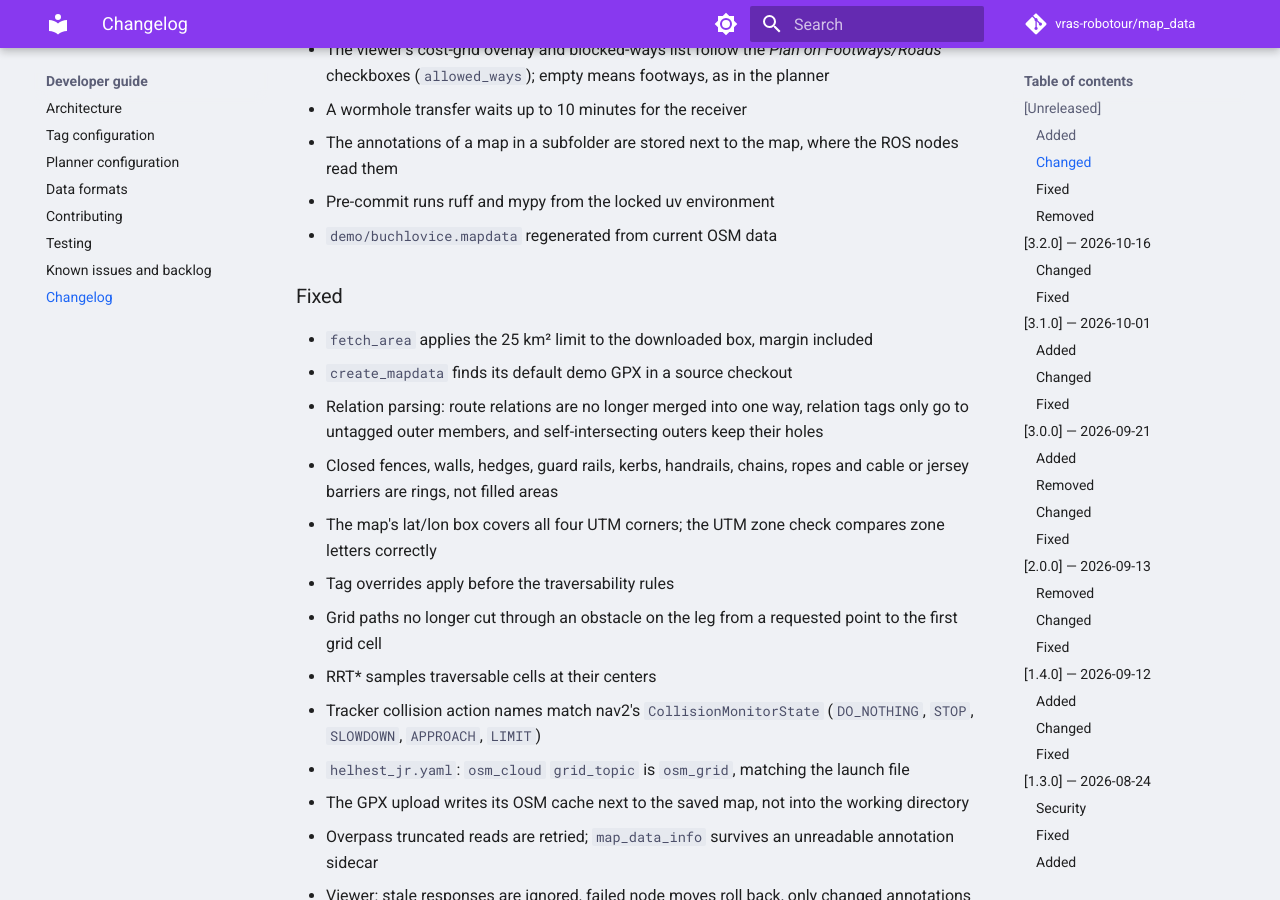
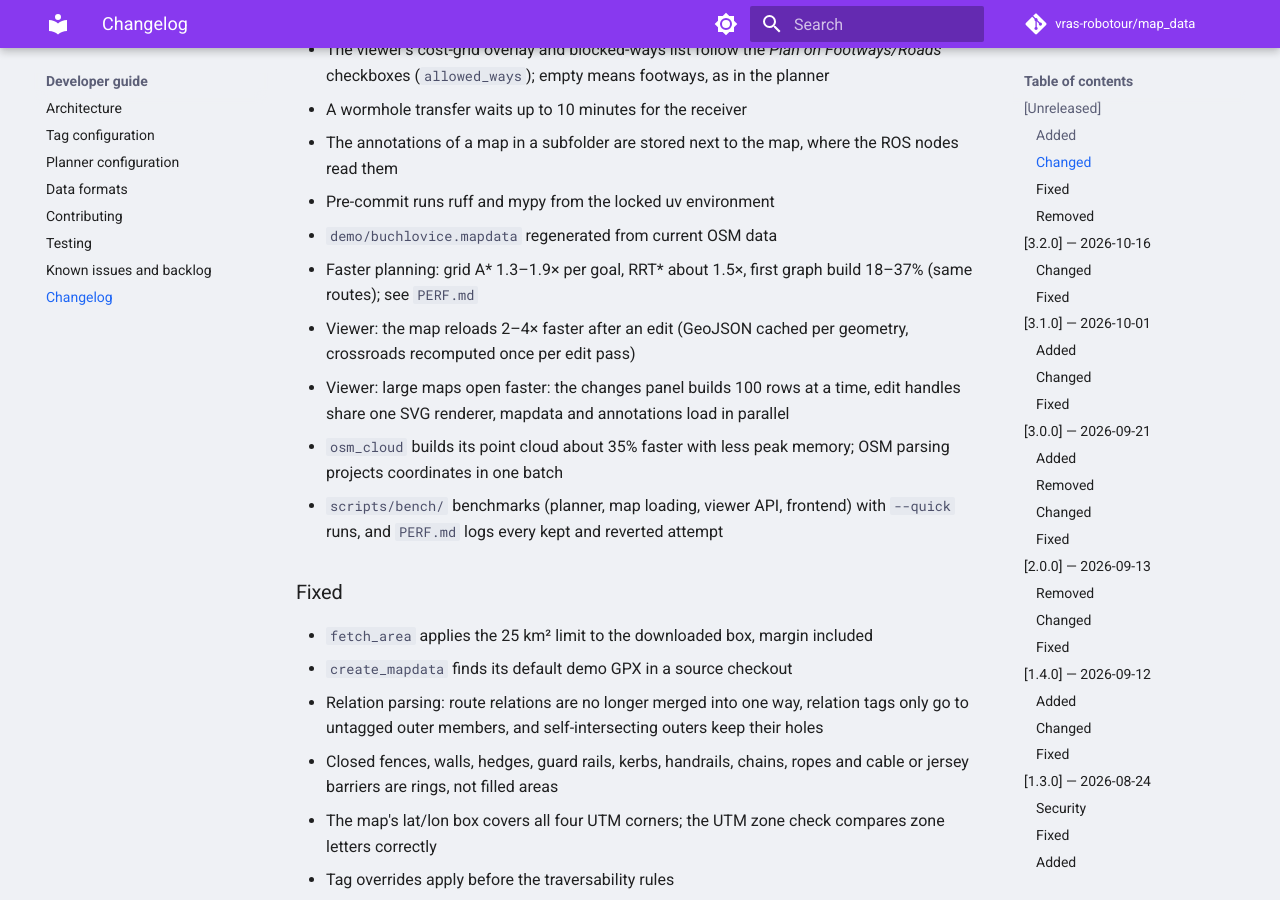
Before and after one commit to vras-robotour/map_data, an MkDocs documentation site: the page built from docs/dev/changelog.md, in a window 1280 px wide and 900 px high, scrolled down 2248 px. Built offline with MkDocs 1.6.1 and Material for MkDocs 9.7.7, drawn with Linux system fonts in a browser that asks for light colours; comment, search, counter and statistics services are not loaded.

Commit message:
changelog: performance work

```diff
--- a/docs/dev/changelog.md
+++ b/docs/dev/changelog.md
@@ -48,6 +48,11 @@ Regenerate `.mapdata` files built by an earlier version: relation and fence pars
 - The annotations of a map in a subfolder are stored next to the map, where the ROS nodes read them
 - Pre-commit runs ruff and mypy from the locked uv environment
 - `demo/buchlovice.mapdata` regenerated from current OSM data
+- Faster planning: grid A* 1.3–1.9× per goal, RRT* about 1.5×, first graph build 18–37% (same routes); see `PERF.md`
+- Viewer: the map reloads 2–4× faster after an edit (GeoJSON cached per geometry, crossroads recomputed once per edit pass)
+- Viewer: large maps open faster: the changes panel builds 100 rows at a time, edit handles share one SVG renderer, mapdata and annotations load in parallel
+- `osm_cloud` builds its point cloud about 35% faster with less peak memory; OSM parsing projects coordinates in one batch
+- `scripts/bench/` benchmarks (planner, map loading, viewer API, frontend) with `--quick` runs, and `PERF.md` logs every kept and reverted attempt
 
 ### Fixed
 
```
